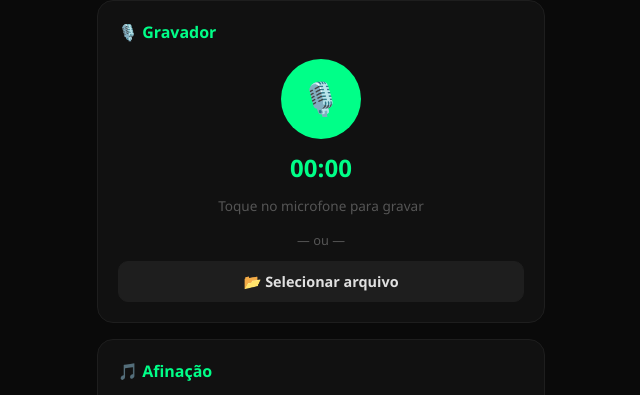
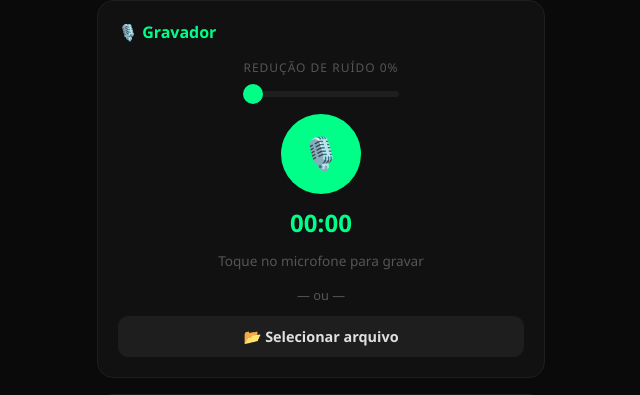
Before and after one commit to Milltinhonevves/Venenno, a Flask app: page / in a window 1280 px wide. Shown: the part 106-501 px from the top of the page, without its empty margins (319-959 px from the left). Run offline with Flask 3, Linux system fonts and the light colour scheme; parts of the project's set-up code (start-up, migrations or seed data) failed here and were passed over.

Commit message:
Add noise reduction UI

```diff
--- a/templates/index.html
+++ b/templates/index.html
@@ -33,7 +33,13 @@ if ("serviceWorker" in navigator) {
   <div class="card">
     <h2>🎙️ Gravador</h2>
     <div class="gravador">
-      <button class="btn-mic" id="btn-mic">🎙️</button>
+
+        <div class="ctrl">
+          <label class="lbl">Redução de Ruído <span id="ruido-val">0%</span></label>
+          <input type="range" name="reducao_ruido" id="reducao_ruido" min="0" max="1" step="0.05" value="0"
+            oninput="document.getElementById('ruido-val').textContent = Math.round(this.value*100)+'%'">
+        </div>
+        <button class="btn-mic" id="btn-mic">🎙️</button>
       <div class="timer" id="timer">00:00</div>
       <div class="status-rec" id="status-rec">Toque no microfone para gravar</div>
 
```
